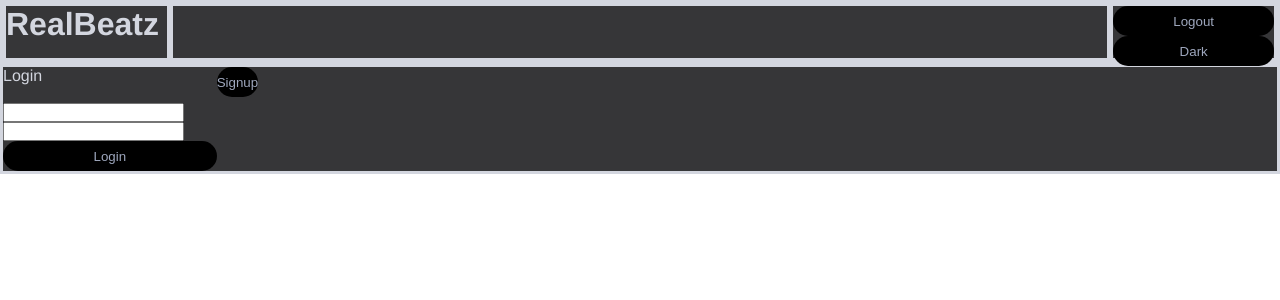
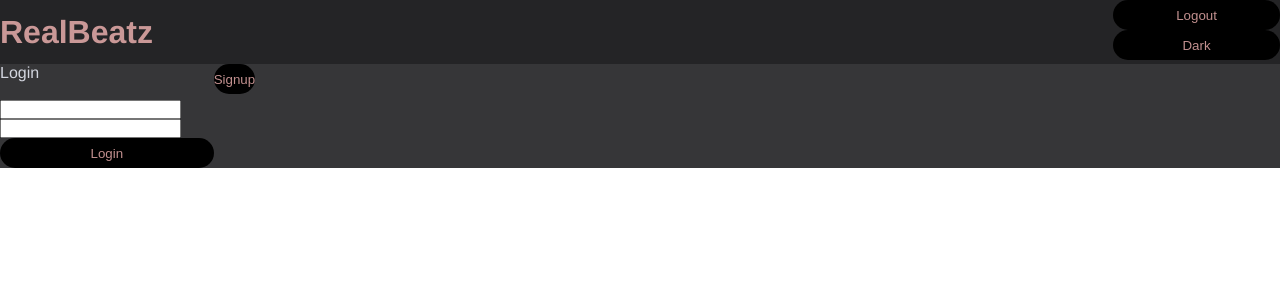
Before and after one commit to ReynXBC/realbeatz-front, a React (Create React App) app: page /login in a window 1280 px wide. Shown: the top 300 px of the page. Built offline with nearby package versions, Linux system fonts and the light colour scheme.

Commit message:
Theme consistency across all pages

```diff
--- a/src/App.css
+++ b/src/App.css
@@ -1,12 +1,14 @@
 @import url("https://fonts.googleapis.com/css2?family=Roboto&display=sway");
 
 :root {
+    --almostblack: #242426;
     --background: #d3d6df;
-    --buttonback: #9ea7bd;
+    --buttonback: rgba(252, 187, 186, 0.77);
     --white: #FFFFFF;
     --darkbg: #363638;
     --black: #000000;
-    --middark: #6c6c7e;
+    --middark: #4d4e54;
+    --midlight: #888991;
 }
 
 * {
@@ -30,7 +32,7 @@ body {
 
     /*font styling*/
     margin: auto;
-    border: 3px solid var(--fontColor);
+    /*border: 3px solid var(--fontColor);*/
     display: flex;
 }
 
@@ -65,7 +67,11 @@ li {
     --fontColor: var(--black);
     --btnBg: var(--buttonback);
     --btnFontColor: var(--black);
-    --postMidbg: var(--middark);
+    --postMidbg: var(--midlight);
+    --sidebar: var(--middark);
+    --title: var(--buttonback);
+    --header: var(--midlight);
+
 }
 
 .dark-theme {
@@ -74,57 +80,64 @@ li {
     --btnBg: var(--black);
     --btnFontColor: var(--buttonback);
     --postMidbg: var(--middark);
+    --sidebar: var(--middark);
+    --title: var(--buttonback);
+    --header: var(--almostblack)
 }
 
 #right {
+    background: var(--sidebar);
     float: right;
     width: 15%;
-    border: 3px solid var(--fontColor);
+    /*border: 3px solid var(--fontColor);*/
 }
 
 #left {
+    background: var(--sidebar);
     float: left;
     width: 15%;
-    border: 3px solid var(--fontColor);
+    /*border: 3px solid var(--fontColor);*/
 
 }
 
 #mid {
     width: 85%;
-    border: 3px solid var(--fontColor);
+    /*border: 3px solid var(--fontColor);*/
     height: 92vh;
 }
 
 #top {
-    background: var(--bg);
+    background: var(--header);
     color: var(--fontColor);
     font-family: helvetica;
     margin: auto;
-    border: 3px solid var(--fontColor);
+    /*border: 3px solid var(--fontColor);*/
     display: flex;
     position: relative;
     height: 8vh;
 }
 
 #tleft {
+    display: flex;
+    align-items: center;
     float: left;
     width: 15%;
-    border: 3px solid var(--fontColor);
+    color: var(--title)
+    /*border: 3px solid var(--fontColor);*/
 }
 
 #tleft h1 {
-    horiz-align: center;
-    vertical-align: center;
+
 }
 
 #tmid {
     width: 85%;
-    border: 3px solid var(--fontColor);
+    /*border: 3px solid var(--fontColor);*/
 }
 
 #tright {
     float: right;
     width: 15%;
-    border: 3px solid var(--fontColor);
+    /*border: 3px solid var(--fontColor);*/
     position: relative;
 }
--- a/src/components/posts/PostList.js
+++ b/src/components/posts/PostList.js
@@ -24,7 +24,7 @@ export default function PostList({postList}) {
             <div className="postEntryContainer">
                 <div className="postEntryDiv">
                     <form id="postEntryForm" onSubmit={handlePost}>
-                        <input
+                        <textarea
                             type="text" id="postCommentInput"
                             name="postCommentInput" onChange={handlePostInputChange}
                             value={postInput}/>
--- a/src/css/FriendPage.css
+++ b/src/css/FriendPage.css
@@ -2,6 +2,8 @@
     border-radius: 50%;
     width: 150px;
     height: 150px;
+    border: solid thick;
+    border-color: var(--buttonback)
 }
 
 .friendPageCardDetailsDiv {
--- a/src/css/Friendlist.css
+++ b/src/css/Friendlist.css
@@ -9,7 +9,8 @@
     width: 60px;
     height: 60px;
     border-radius: 50%;
-    border: pink solid thick;
+    border: solid thick;
+    border-color: var(--buttonback)
 }
 
 .friendCardDetailsDiv {
--- a/src/css/Navbar.css
+++ b/src/css/Navbar.css
@@ -1,16 +1,16 @@
 .navbutton {
-    background: var(--darkbg);
+    background: var(--sidebar);
     height: 60px;
     width: 100%;
-    color: var(--fontColor);
+    color: var(--buttonback);
     border: none;
     font-size: large;
 }
 
 .navbutton:hover {
     transition: 0.25s;
-    color: var(--black);
-    background-color: var(--background);
+    color: var(--fontColor);
+    background-color: var(--darkbg);
     cursor: pointer;
 }
 
--- a/src/css/Post.css
+++ b/src/css/Post.css
@@ -2,9 +2,9 @@
     /*border: black solid thin;*/
     padding: 1%;
     max-width: 100%;
-    background: var(--background);
+    background: var(--buttonback);
     border-radius: 2rem;
-
+    margin: 10px;
 }
 
 .postHeaderDiv {
@@ -45,6 +45,8 @@
     margin-top: 2px;
     width: 60px;
     height: 60px;
+    border: solid thick;
+    border-color: var(--buttonback);
 }
 
 .postFooterDiv {
@@ -122,8 +124,23 @@
     max-width: 100%;
     border-radius: 2rem;
     margin: 1%;
-    justify-content: right;
+    justify-content: center;
 
+}
+
+.postEntryDiv form {
+    display: flex;
+    gap: 1.5rem;
+}
+
+.postEntryDiv form textarea {
+    min-width: 600px;
+    min-height: 100px;
+    resize: none;
+}
+
+.postEntryDiv button {
+    width: 100px;
 }
 
 #postEntryForm input{
@@ -131,7 +148,7 @@
 }
 
 .postEntryContainer {
-    background: var(--background);
+    background: var(--buttonback);
     border-radius: 2rem;
     padding: 0.5rem;
 }
--- a/src/css/Profile.css
+++ b/src/css/Profile.css
@@ -3,6 +3,8 @@
     margin: 1rem;
     width: 200px;
     height: 200px;
+    border: solid thick;
+    border-color: var(--buttonback)
 }
 
 .profilePicture {
```
